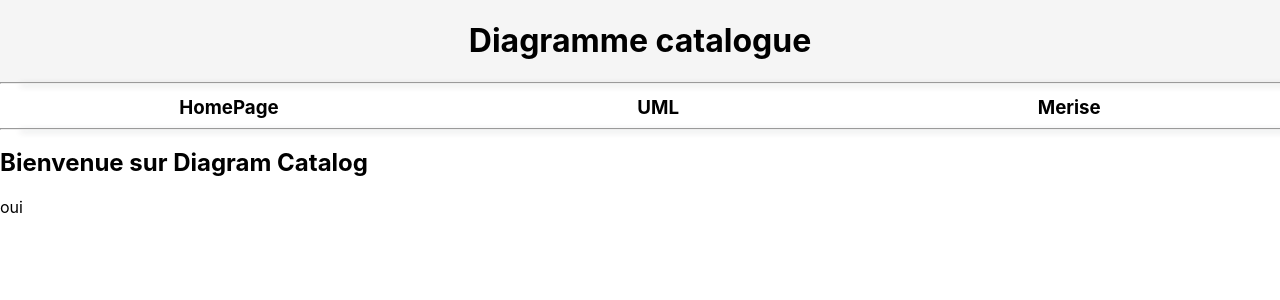
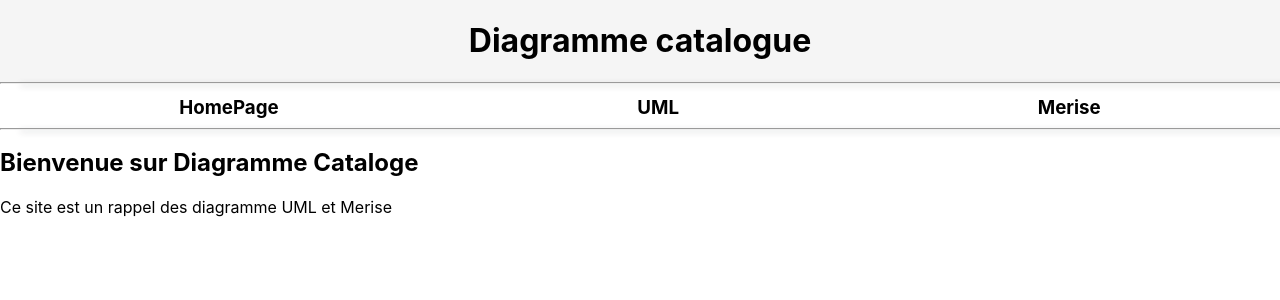
Before and after one commit to 2023-cda-alt-devops-p4/Alexandre_Diagram_catalog, a React (Create React App) app: page / in a window 1280 px wide. Shown: the top 300 px of the page. Built offline with nearby package versions, Linux system fonts and the light colour scheme.

Commit message:
update : add text in homepage

```diff
--- a/src/pages/HomePage/HomePage.jsx
+++ b/src/pages/HomePage/HomePage.jsx
@@ -4,9 +4,9 @@ import './HomePage.css'
 const HomePage = () => {
     return (
       <div className="homePage-container">
-        <h2>Bienvenue sur Diagram Catalog</h2>
+        <h2>Bienvenue sur Diagramme Cataloge</h2>
         <p>
-          oui
+          Ce site est un rappel des diagramme UML et Merise
         </p>
       </div>
     );
```
